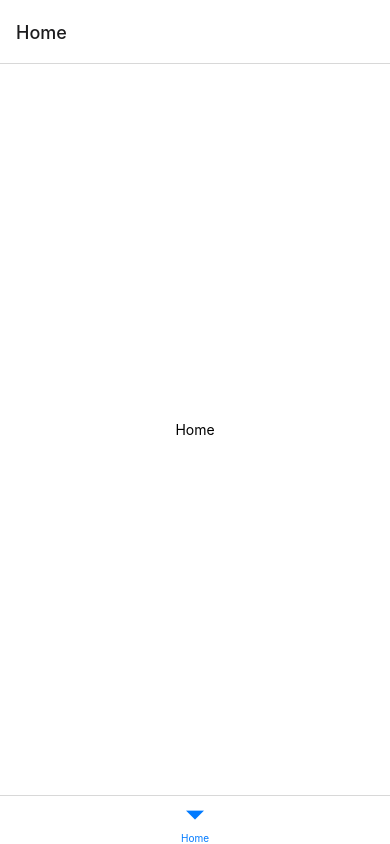
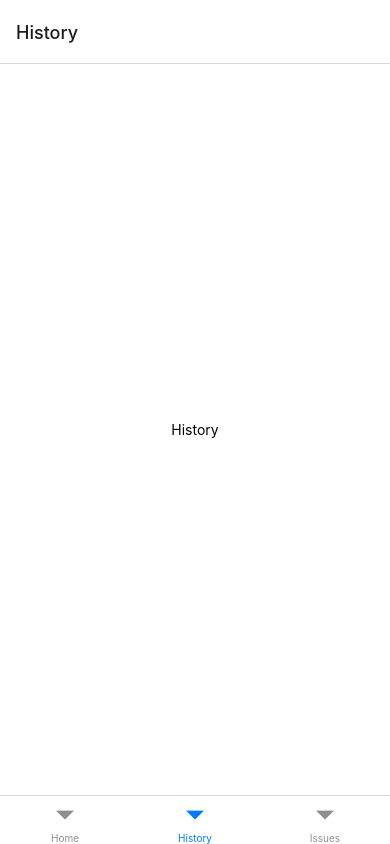
Before and after one commit to lukasgola/nkt-hackathon, a React Native app in the folder nktapp/: screen /History in a window 390 px wide. Before the commit this address had no page. Built offline with nearby package versions, Linux system fonts and the light colour scheme.

Commit message:
bottom stack

```diff
--- a/nktapp/navigation/BottomTabs.js
+++ b/nktapp/navigation/BottomTabs.js
@@ -3,11 +3,15 @@
 const Tab = createBottomTabNavigator();
 
 import Home from '../src/Home';
+import History from '../src/History';
+import Issues from '../src/Issues';
 
 export default function BottomTabs() {
   return (
     <Tab.Navigator>
       <Tab.Screen name="Home" component={Home} />
+      <Tab.Screen name="History" component={History} />
+      <Tab.Screen name="Issues" component={Issues} />
     </Tab.Navigator>
   );
 }
--- /dev/null
+++ b/nktapp/src/History.js
@@ -0,0 +1,20 @@
+import { StatusBar } from 'expo-status-bar';
+import { StyleSheet, Text, View } from 'react-native';
+
+export default function App() {
+  return (
+    <View style={styles.container}>
+      <Text>History</Text>
+      <StatusBar style="auto" />
+    </View>
+  );
+}
+
+const styles = StyleSheet.create({
+  container: {
+    flex: 1,
+    backgroundColor: '#fff',
+    alignItems: 'center',
+    justifyContent: 'center',
+  },
+});
--- /dev/null
+++ b/nktapp/src/Issues.js
@@ -0,0 +1,20 @@
+import { StatusBar } from 'expo-status-bar';
+import { StyleSheet, Text, View } from 'react-native';
+
+export default function App() {
+  return (
+    <View style={styles.container}>
+      <Text>Issues</Text>
+      <StatusBar style="auto" />
+    </View>
+  );
+}
+
+const styles = StyleSheet.create({
+  container: {
+    flex: 1,
+    backgroundColor: '#fff',
+    alignItems: 'center',
+    justifyContent: 'center',
+  },
+});
```
